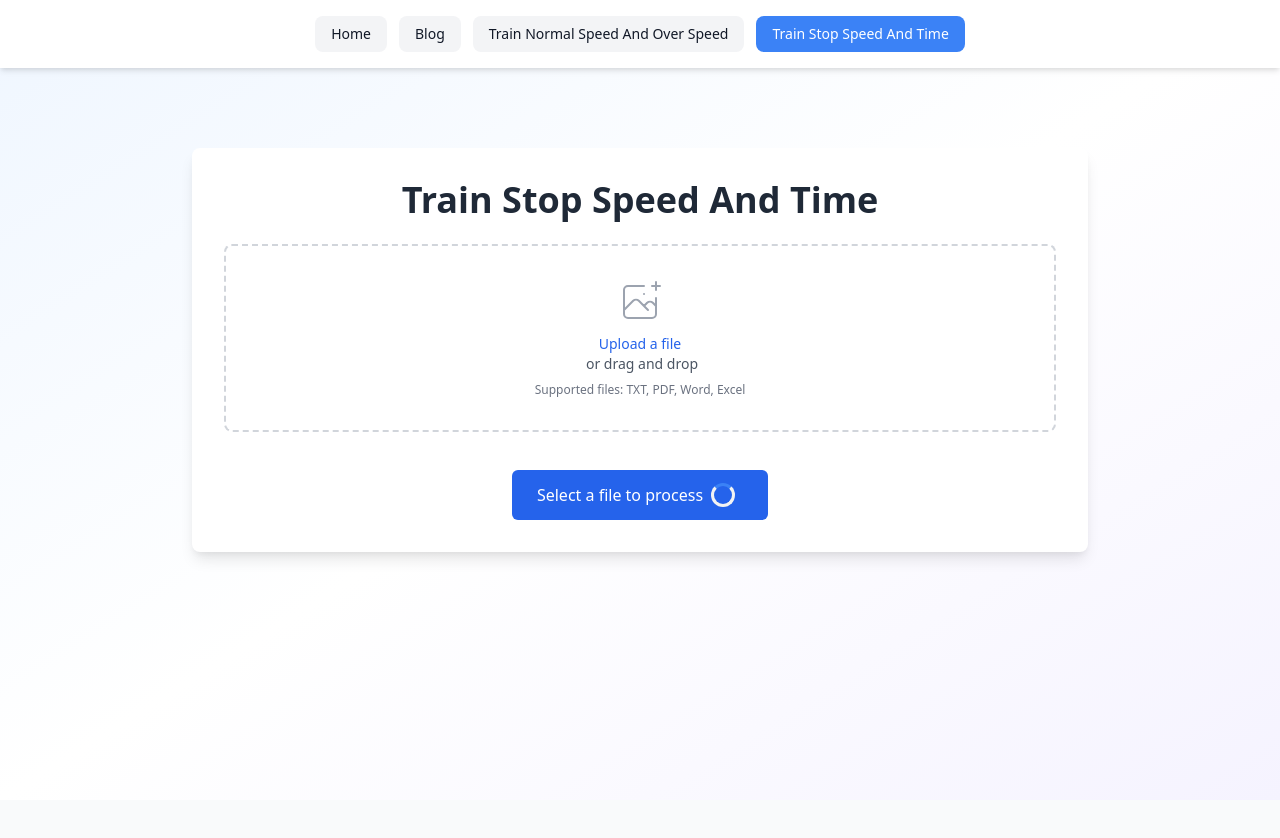
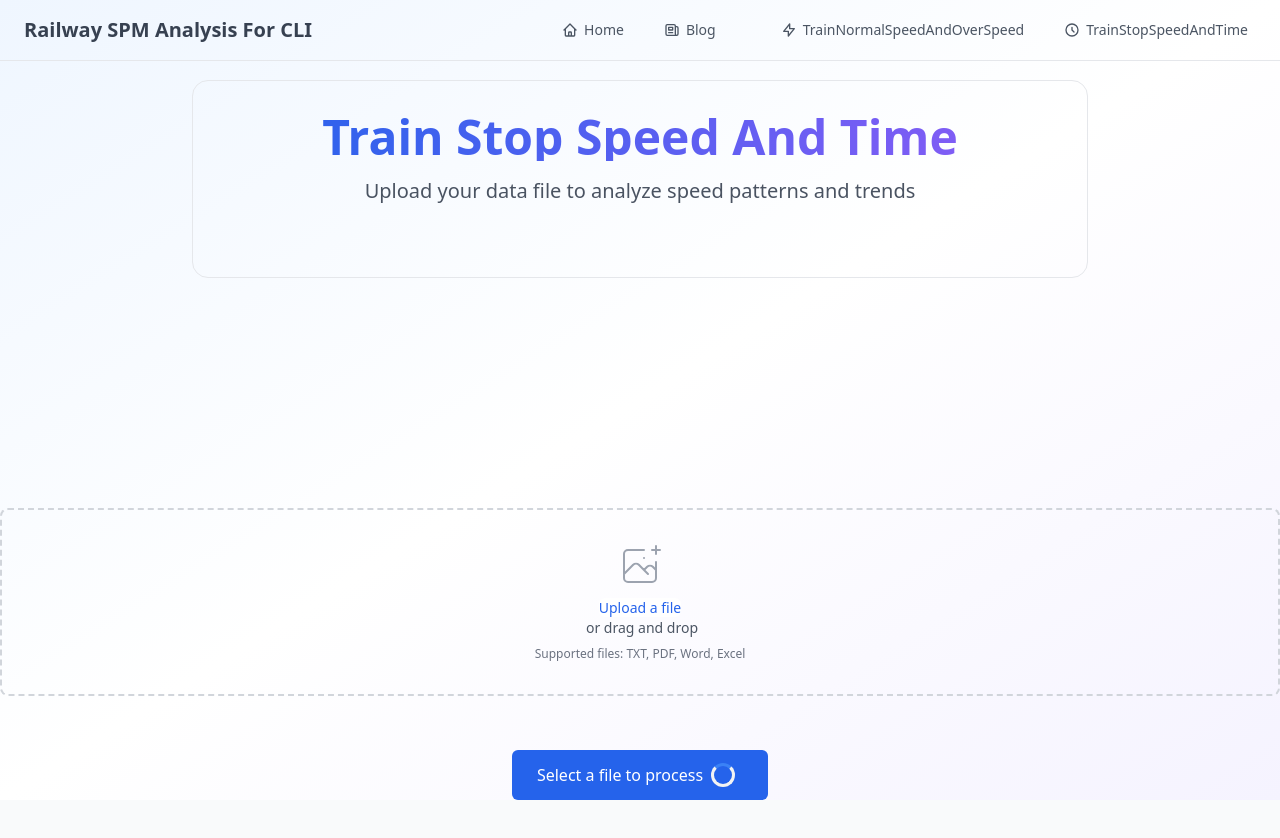
Before and after one commit to adityaanand05/Railway-SPM-Analysis-For-CLI, a plain HTML site: page TrainStopSpeedAndTime.html in a window 1280 px wide. After the commit the page ends 800 px from the top, so only its background shows below. Drawn offline with nearby package versions, Linux system fonts and the light colour scheme.

Commit message:
Update TrainStopSpeedAndTime.html

```diff
--- a/TrainStopSpeedAndTime.html
+++ b/TrainStopSpeedAndTime.html
@@ -126,19 +126,149 @@
 </head>
 <body class="min-h-screen bg-gradient-to-br from-blue-50 via-white to-purple-50 dark:from-gray-900 dark:via-gray-800 dark:to-gray-900 text-gray-900 dark:text-gray-100">
   <div class="min-h-screen flex flex-col" x-data="{ isProcessing: false }">
-    <!-- Simple Button Navigation -->
-    <div class="w-full bg-white dark:bg-gray-800 shadow-md py-4 px-6">
-      <div class="max-w-7xl mx-auto flex flex-wrap justify-center gap-3">
-        <a href="index.html" class="px-4 py-2 bg-gray-100 hover:bg-gray-200 dark:bg-gray-700 dark:hover:bg-gray-600 rounded-lg text-sm font-medium transition-colors">Home</a>
-        <a href="blog.html" class="px-4 py-2 bg-gray-100 hover:bg-gray-200 dark:bg-gray-700 dark:hover:bg-gray-600 rounded-lg text-sm font-medium transition-colors">Blog</a>
-        <a href="TrainNormalSpeedAndOverSpeed.html" class="px-4 py-2 bg-gray-100 hover:bg-gray-200 dark:bg-gray-700 dark:hover:bg-gray-600 rounded-lg text-sm font-medium transition-colors">Train Normal Speed And Over Speed</a>
-        <a href="TrainStopSpeedAndTime.html" class="px-4 py-2 bg-blue-500 text-white hover:bg-blue-600 rounded-lg text-sm font-medium transition-colors">Train Stop Speed And Time</a>
-      </div>
+    <!-- Navigation Header -->
+<div class="w-full bg-white/90 dark:bg-gray-900/90 backdrop-blur-xl border-b border-gray-200/60 dark:border-gray-800/60 py-4 px-6 fixed top-0 z-50">
+  <div class="max-w-7xl mx-auto">
+    <div class="flex items-center justify-between">
+      <!-- Modern Logo with Shine Effect -->
+<div class="flex items-center space-x-3">
+  <a href="/index.html" class="relative group overflow-hidden">
+    <!-- Animated border bottom -->
+    <div class="absolute bottom-0 left-0 w-full h-0.5 bg-gradient-to-r from-blue-500 to-purple-400
+                transform origin-left scale-x-0 group-hover:scale-x-100
+                transition-transform duration-300 ease-out"></div>
+
+    <!-- Text with color transition and lift effect -->
+    <h1 class="text-xl font-bold text-gray-700 dark:text-gray-300
+              transition-all duration-300 ease-out
+              group-hover:text-blue-600 group-hover:dark:text-purple-300
+              group-hover:translate-y-[-2px]">
+      Railway SPM Analysis For CLI
+    </h1>
+  </a>
+</div>
+
+      <!-- Enhanced Navigation Links -->
+      <nav class="flex items-center gap-6" x-data="{ activeLink: 'TrainNormalSpeedAndOverSpeed' }">
+        <a href="index.html"
+           class="relative text-sm font-medium text-gray-600 dark:text-gray-300 hover:text-blue-600 dark:hover:text-blue-400 px-2 py-1 rounded-lg transition-all duration-300 hover:bg-gray-100/50 dark:hover:bg-gray-800/50"
+           :class="{ 'text-blue-600 dark:text-blue-400 bg-gray-100/30 dark:bg-gray-800/30': activeLink === 'index' }">
+          <span class="relative z-10 flex items-center gap-1.5">
+            <svg class="w-4 h-4" fill="none" stroke="currentColor" viewBox="0 0 24 24">
+              <path stroke-linecap="round" stroke-linejoin="round" stroke-width="2" d="M3 12l2-2m0 0l7-7 7 7M5 10v10a1 1 0 001 1h3m10-11l2 2m-2-2v10a1 1 0 01-1 1h-3m-6 0a1 1 0 001-1v-4a1 1 0 011-1h2a1 1 0 011 1v4a1 1 0 001 1m-6 0h6"/>
+            </svg>
+            Home
+          </span>
+        </a>
+
+        <a href="blog.html"
+           class="relative text-sm font-medium text-gray-600 dark:text-gray-300 hover:text-blue-600 dark:hover:text-blue-400 px-2 py-1 rounded-lg transition-all duration-300 hover:bg-gray-100/50 dark:hover:bg-gray-800/50"
+           :class="{ 'text-blue-600 dark:text-blue-400 bg-gray-100/30 dark:bg-gray-800/30': activeLink === 'blog' }">
+          <span class="relative z-10 flex items-center gap-1.5">
+            <svg class="w-4 h-4" fill="none" stroke="currentColor" viewBox="0 0 24 24">
+              <path stroke-linecap="round" stroke-linejoin="round" stroke-width="2" d="M19 20H5a2 2 0 01-2-2V6a2 2 0 012-2h10a2 2 0 012 2v1m2 13a2 2 0 01-2-2V7m2 13a2 2 0 002-2V9a2 2 0 00-2-2h-2m-4-3H9M7 16h6M7 8h6v4H7V8z"/>
+            </svg>
+            Blog
+          </span>
+        </a>
+
+        <div class="h-6 w-px bg-gray-200/60 dark:bg-gray-700/60"></div>
+
+        <a href="TrainNormalSpeedAndOverSpeed.html"
+           class="relative text-sm font-medium text-gray-600 dark:text-gray-300 hover:text-blue-600 dark:hover:text-blue-400 px-2 py-1 rounded-lg transition-all duration-300 hover:bg-gray-100/50 dark:hover:bg-gray-800/50"
+           :class="{ 'text-blue-600 dark:text-blue-400 bg-gray-100/30 dark:bg-gray-800/30': activeLink === 'TrainNormalSpeedAndOverSpeed' }">
+          <span class="relative z-10 flex items-center gap-1.5">
+            <svg class="w-4 h-4" fill="none" stroke="currentColor" viewBox="0 0 24 24">
+              <path stroke-linecap="round" stroke-linejoin="round" stroke-width="2" d="M13 10V3L4 14h7v7l9-11h-7z"/>
+            </svg>
+            TrainNormalSpeedAndOverSpeed
+          </span>
+        </a>
+
+        <a href="TrainStopSpeedAndTime.html"
+           class="relative text-sm font-medium text-gray-600 dark:text-gray-300 hover:text-blue-600 dark:hover:text-blue-400 px-2 py-1 rounded-lg transition-all duration-300 hover:bg-gray-100/50 dark:hover:bg-gray-800/50"
+           :class="{ 'text-blue-600 dark:text-blue-400 bg-gray-100/30 dark:bg-gray-800/30': activeLink === 'TrainStopSpeedAndTime' }">
+          <span class="relative z-10 flex items-center gap-1.5">
+            <svg class="w-4 h-4" fill="none" stroke="currentColor" viewBox="0 0 24 24">
+              <path stroke-linecap="round" stroke-linejoin="round" stroke-width="2" d="M12 8v4l3 3m6-3a9 9 0 11-18 0 9 9 0 0118 0z"/>
+            </svg>
+            TrainStopSpeedAndTime
+          </span>
+        </a>
+      </nav>
     </div>
+  </div>
+</div>
 
-    <div id="data-analysis-tool">
-      <div class="max-w-4xl w-full bg-white rounded-lg shadow-lg p-8 mb-8">
-        <h1 class="text-4xl font-bold mb-6 text-center text-gray-800">Train Stop Speed And Time</h1>
+<style>
+  @keyframes shimmer {
+    0% { transform: translateX(-100%) skewX(-15deg); }
+    100% { transform: translateX(200%) skewX(-15deg); }
+  }
+
+  .logo-shine::after {
+    content: '';
+    position: absolute;
+    top: 0;
+    left: 0;
+    right: 0;
+    bottom: 0;
+    background: linear-gradient(
+      90deg,
+      transparent 0%,
+      rgba(255,255,255,0.15) 50%,
+      transparent 100%
+    );
+    animation: shimmer 2.5s infinite;
+    opacity: 0;
+    transition: opacity 0.3s;
+  }
+
+  .logo-shine:hover::after {
+    opacity: 1;
+  }
+
+  .nav-link {
+    transition: all 0.3s cubic-bezier(0.4, 0, 0.2, 1);
+  }
+
+  .nav-link::before {
+    content: '';
+    position: absolute;
+    bottom: 0;
+    left: 0;
+    width: 100%;
+    height: 2px;
+    background: currentColor;
+    transform: scaleX(0);
+    transform-origin: right;
+    transition: transform 0.3s ease;
+  }
+
+  .nav-link:hover::before {
+    transform: scaleX(1);
+    transform-origin: left;
+  }
+</style>
+      <!-- Main Content -->
+<main class="flex-grow pt-20 pb-10 px-4">
+  <div class="max-w-4xl mx-auto">
+    <!-- Enhanced glass-effect container -->
+    <div class="bg-white/90 dark:bg-gray-900/90 backdrop-blur-xl rounded-2xl border border-white/20 dark:border-gray-700/50 p-6 md:p-8 transition-all duration-300">
+      <!-- Header Section -->
+      <header class="text-center mb-10">
+        <h1 class="text-4xl md:text-5xl font-bold mb-4 bg-gradient-to-r from-blue-600 to-purple-500 bg-clip-text text-transparent">
+          Train Stop Speed And Time
+        </h1>
+        <p class="text-gray-700 dark:text-gray-300 text-lg md:text-xl opacity-90">
+          Upload your data file to analyze speed patterns and trends
+        </p>
+      </header>
+
+      <!-- ... rest of your content ... -->
+    </div>
+  </div>
+</main>
 
         <!-- File Input Section -->
         <div class="mb-8">
```
